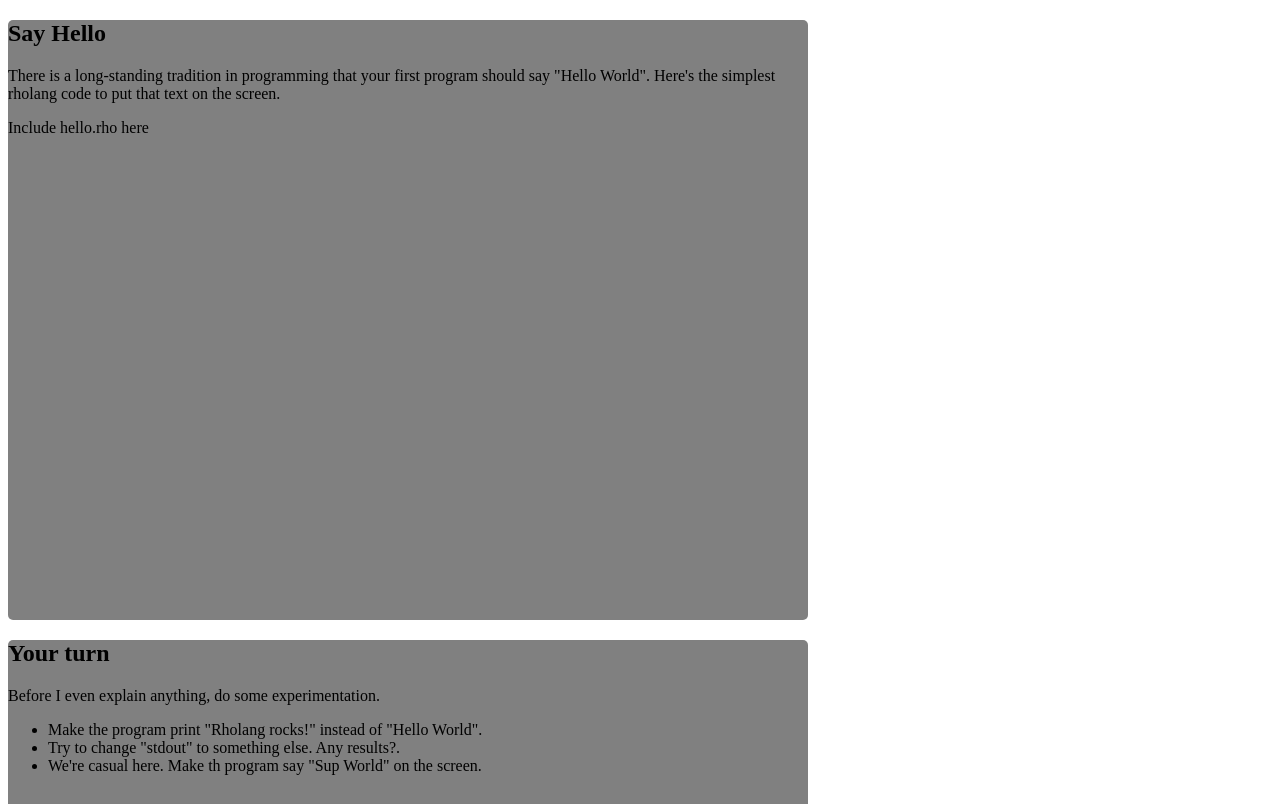
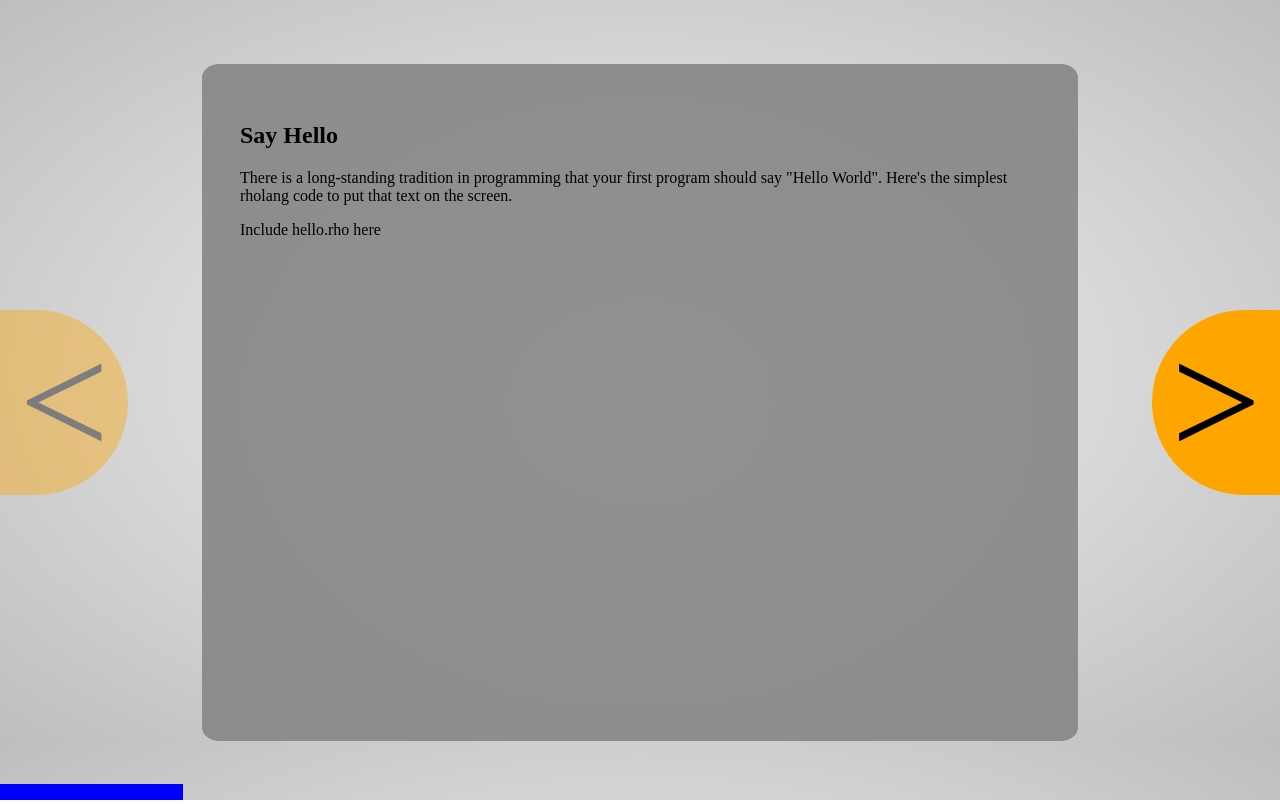
Before and after one commit to JoshOrndorff/LearnRholangByExample, a plain HTML site: page lesson1-SendingAndStandardOut/index.html in a window 1280 px wide. Shown: the top 804 px of the page. Drawn offline with Linux system fonts and the light colour scheme.

Commit message:
Made slide navigation and partially styled slides.

```diff
--- a/lesson.css
+++ b/lesson.css
@@ -1,15 +1,97 @@
+/* BODY */
+body {
+  margin: 0;
+  background: radial-gradient(rgb(245, 245, 245), rgb(190, 190, 190));
+  display: flex;
+  flex-direction: row;
+  align-items: center;
+  padding-top: 5%;
+}
+/* SLIDES */
 .slide {
+  display: none; /* becaue only the current slide should be shown */
   width: 800px;
   height: 600px;
+  margin: auto;
+  padding: 3%;
 
-  background: grey;
-  border-radius: 5px;
+  background: radial-gradient(rgb(145, 145, 145), rgb(140, 140, 140));
+  border-radius: 2%;
+
+  order: 1; /* flexbox */
 }
+
+.current {
+  display: block;
+}
+
+code {
+  line-height: 100%;
+  background-color: #bbb;
+  padding: 0.3em;
+  border-radius: .5em;
+}
+
+/* FIGURES */
 
 figure {
   width: 40%;
-  border: solid 1px black;
+  border: solid .1em black;
+  padding: 1ex;
+  border-radius: 1ex;
 }
 
-figure.right {float: right;}
-figure.left  {float: left;}
+figure.right {
+  float: right;
+  margin: 0 0 1em 1em;
+}
+figure.left {
+  float: left;
+  margin: 0 1em 1em 0;
+}
+
+figure > img {
+  width: 100%;
+}
+
+/* NAVIGATION */
+.button {
+  width: 10%;
+  height: 100%;
+  background: orange;
+  text-align: center;
+  vertical-align: middle;
+  font-size: 10em;
+  cursor: pointer;
+
+}
+
+.disabled {
+  opacity: .4;
+}
+
+#prev-button {
+  order: 0; /* flexbox */
+  border-top-right-radius: 1em;
+  border-bottom-right-radius: 1em;
+}
+
+#next-button {
+  order: 2; /* flexbox */
+  border-top-left-radius: 1em;
+  border-bottom-left-radius: 1em;
+}
+
+#progress-bar {
+  position: absolute;
+  width: 100%;
+  height: 1em;
+  bottom: 0;
+}
+
+#completed {
+  background: blue;
+  height: 100%;
+  position: relative;
+  left: 0;
+}
--- a/lesson1-SendingAndStandardOut/index.html
+++ b/lesson1-SendingAndStandardOut/index.html
@@ -7,6 +7,7 @@
   <link rel="icon" href="../favicon.png" type="image/x-icon" />
 
   <link rel="stylesheet" type="text/css" href="../lesson.css" />
+  <script type="text/javascript" src="../slides.js"></script>
 </head>
 
 <body>
@@ -105,5 +106,11 @@
 
     <p>There is also a special channel called <code>@"stderr"</code>. Check out what happens when you send to it. <a href="https://en.wikipedia.org/wiki/Standard_streams" target="_blank">What's the difference?</a></p>
   </div>
+
+  <div id="prev-button" class="button">&lt;</div>
+  <div id="next-button" class="button">&gt;</div>
+  <div id="progress-bar">
+    <div id="completed"></div>
+  </div>
 </body>
 </html>
--- /dev/null
+++ b/slides.js
@@ -0,0 +1,57 @@
+"use strict";
+
+window.addEventListener("DOMContentLoaded", () => {
+
+  // Globals
+  var currentSlide = 1
+  var prevButton = document.getElementById("prev-button")
+  var nextButton = document.getElementById("next-button")
+  var slides = document.getElementsByClassName("slide")
+  var completed = document.getElementById("completed")
+
+  // Add event listeners
+  prevButton.addEventListener("click", () => changeSlideBy(-1))
+  nextButton.addEventListener("click", () => changeSlideBy(1))
+  window.addEventListener("keyup", (e)=>{
+    var code = e.keyCode ? e.keyCode : e.which;
+    if (code === 37) {changeSlideBy(-1)}
+    else if (code === 39) {changeSlideBy(1)}
+  })
+
+  // Make first slide current
+  changeSlideBy(-1)
+
+  /**
+   * Changes the currently visible slide by the number given.
+   * @param by How many to change slide by (generally 1 or -1)
+   */
+  function changeSlideBy(by){
+    // Make sure next slide is in valid range
+    var nextSlide = currentSlide + by
+    if (nextSlide < 0 || nextSlide >= slides.length) return
+
+    // Display correct slides
+    slides[currentSlide].classList.remove("current")
+    slides[nextSlide].classList.add("current")
+    currentSlide = nextSlide
+
+    // Enable or disable nav buttons
+    if (currentSlide === 0) {
+      prevButton.classList.add("disabled")
+    }
+    else if (currentSlide === slides.length - 1){
+      nextButton.classList.add("disabled")
+    }
+    else {
+      nextButton.classList.remove("disabled")
+      prevButton.classList.remove("disabled")
+    }
+
+    // Update the progress bar
+    var x = (currentSlide + 1) * 100.0 / slides.length
+    completed.setAttribute("style", "width:" + x + "%;")
+  }
+
+
+
+})
```
Also changed, not shown: lesson2-Receiving/index.html (+6 -0 lines).
